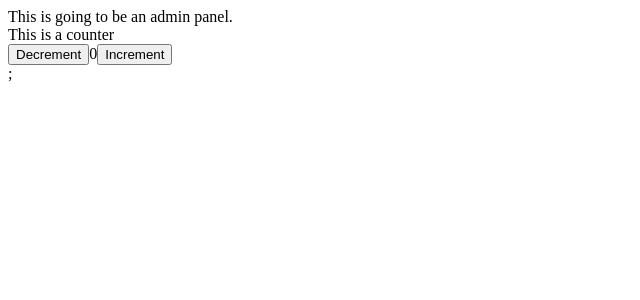
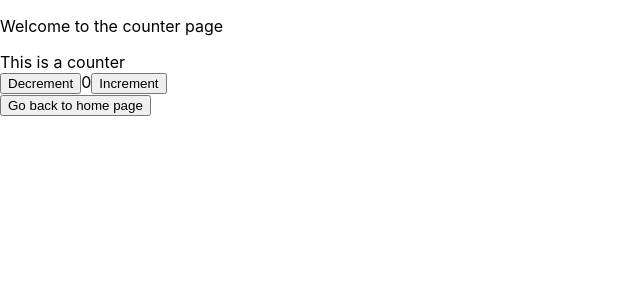
Before and after one commit to sorinB2/admin, a React (Create React App) app: page /counter in a window 1280 px wide. Shown: the top 300 px of the page, without its empty margins (0-640 px from the left). Built offline with nearby package versions, Linux system fonts and the light colour scheme.

Commit message:
Add react router dom

```diff
--- a/package.json
+++ b/package.json
@@ -14,6 +14,7 @@
     "react": "^18.2.0",
     "react-dom": "^18.2.0",
     "react-redux": "^8.0.2",
+    "react-router-dom": "^6.3.0",
     "react-scripts": "5.0.1",
     "typescript": "^4.7.4",
     "web-vitals": "^2.1.0"
--- a/src/App.tsx
+++ b/src/App.tsx
@@ -1,13 +1,19 @@
 import React from 'react';
-import { Counter } from './components/counter/Counter';
+import { BrowserRouter, Route, Routes } from 'react-router-dom';
 
-const App = () => {
+// Components
+import { CounterPage } from './pages/CounterPage';
+import { HomePage } from './pages/HomePage';
+
+export const App = () => {
   return (
     <>
-      <div>This is going to be an admin panel.</div>
-      <Counter />;
+      <BrowserRouter>
+        <Routes>
+          <Route path="/" element={<HomePage />} />
+          <Route path="/counter" element={<CounterPage />} />
+        </Routes>
+      </BrowserRouter>
     </>
   );
 };
-
-export default App;
--- a/src/components/counter/Counter.tsx
+++ b/src/components/counter/Counter.tsx
@@ -1,4 +1,6 @@
 import React from 'react';
+
+// Actions
 import { decrement, increment } from '../../features/counter/slice';
 import { useAppDispatch, useAppSelector } from '../../hooks/reduxHooks';
 
--- /dev/null
+++ b/src/index.css
@@ -0,0 +1,15 @@
+body {
+  margin: 0;
+  font-family: -apple-system, BlinkMacSystemFont, 'Segoe UI', 'Roboto', 'Oxygen', 'Ubuntu', 'Cantarell', 'Fira Sans',
+    'Droid Sans', 'Helvetica Neue', sans-serif;
+  -webkit-font-smoothing: antialiased;
+  -moz-osx-font-smoothing: grayscale;
+}
+
+code {
+  font-family: source-code-pro, Menlo, Monaco, Consolas, 'Courier New', monospace;
+}
+
+a {
+  text-decoration: none;
+}
--- /dev/null
+++ b/src/pages/CounterPage.tsx
@@ -0,0 +1,16 @@
+import React from 'react';
+import { useNavigate } from 'react-router-dom';
+
+// Components
+import { Counter } from '../components/counter/Counter';
+
+export const CounterPage = () => {
+  const navigate = useNavigate();
+  return (
+    <>
+      <p>Welcome to the counter page</p>
+      <Counter />
+      <button onClick={() => navigate('/')}>Go back to home page</button>
+    </>
+  );
+};
--- /dev/null
+++ b/src/pages/HomePage.tsx
@@ -0,0 +1,12 @@
+import React from 'react';
+import { useNavigate } from 'react-router-dom';
+
+export const HomePage = () => {
+  const navigate = useNavigate();
+  return (
+    <div>
+      <p>This is the home page</p>
+      <button onClick={() => navigate('/counter')}>Go to the counter page</button>
+    </div>
+  );
+};
--- a/src/store/store.ts
+++ b/src/store/store.ts
@@ -1,4 +1,6 @@
 import { configureStore } from '@reduxjs/toolkit';
+
+// Other resources
 import { counterReducer } from '../features/counter/slice';
 
 export const store = configureStore({
```
Also changed, not shown: src/index.tsx (+6 -1 lines), 1 other file (tests, documents, lock files or other folders).
